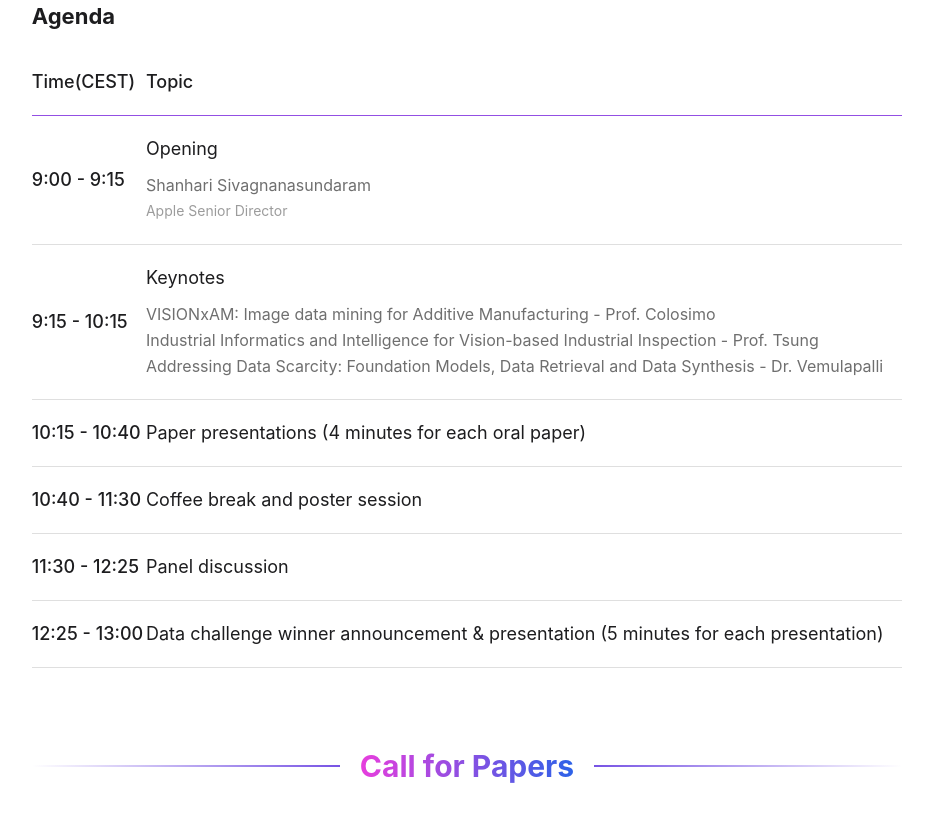
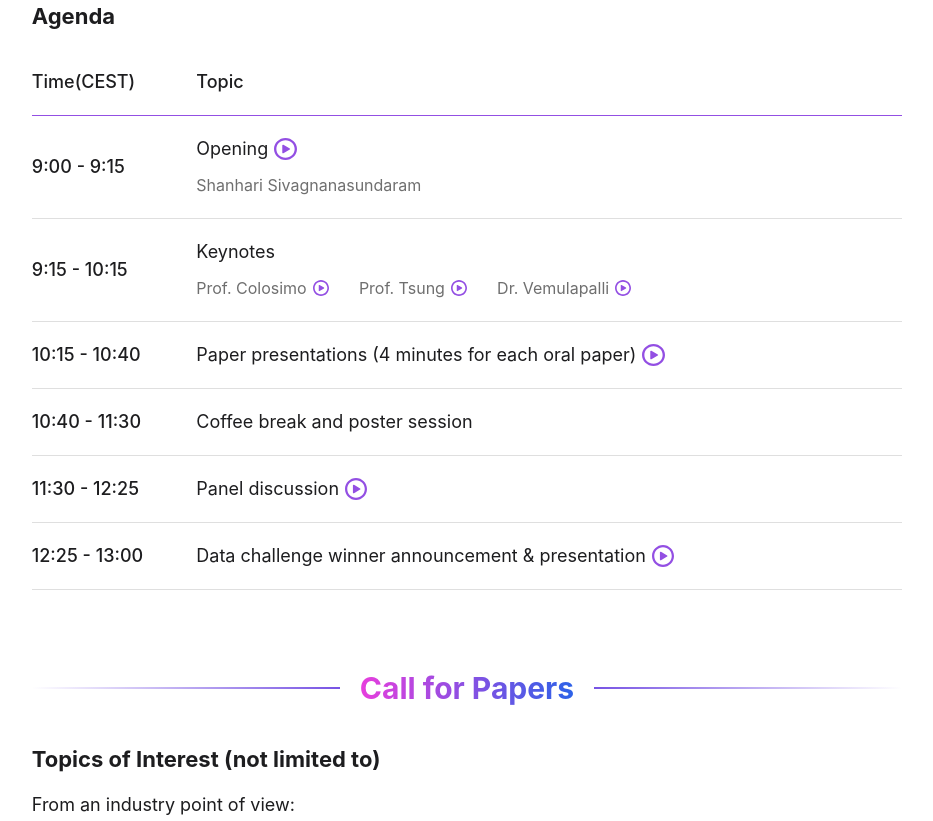
Before and after one commit to vision-based-industrial-inspection/eccv-24, a plain HTML site: page index.html in a window 1280 px wide. Shown: the part 1709-2530 px from the top of the page, without its empty margins (173-1106 px from the left). Drawn offline with Linux system fonts and the light colour scheme.

Commit message:
add video links

```diff
--- a/index.html
+++ b/index.html
@@ -85,10 +85,9 @@
                 <tr>
                     <td><b>9:00 - 9:15</b></td>
                     <td>
-                        <p>Opening</p>
+                        <p class="flex-item">Opening <a href="https://www.youtube.com/watch?v=7GgLHEBkSBI&list=PLqG1Y3yBcQbpmKjJI0pg537a0428jdx1_&index=1&t=218s" target="_blank"><img src="./images/play_big.svg" alt=""></a></p>
                         <div class="inner">
                             <p>Shanhari Sivagnanasundaram</p>
-                            <p class="light">Apple Senior Director</p>
                         </div>
                     </td>
                 </tr>
@@ -96,16 +95,16 @@
                     <td><b>9:15 - 10:15</b></td>
                     <td>
                         <p>Keynotes</p>
-                        <div class="inner">
-                            <p>VISIONxAM: Image data mining for Additive Manufacturing - Prof. Colosimo</p>
-                            <p>Industrial Informatics and Intelligence for Vision-based Industrial Inspection - Prof. Tsung</p>
-                            <p>Addressing Data Scarcity: Foundation Models, Data Retrieval and Data Synthesis - Dr. Vemulapalli</p>
+                        <div class="inner flex-inner">
+                            <p class="flex-item">Prof. Colosimo <a href="https://www.youtube.com/watch?v=QfpnzF_BKvE&list=PLqG1Y3yBcQbpmKjJI0pg537a0428jdx1_&index=2" target="_blank"><img src="./images/play_small.svg" alt=""></a></p>
+                            <p class="flex-item">Prof. Tsung <a href="https://www.youtube.com/watch?v=lDwGJNSdKUU&list=PLqG1Y3yBcQbpmKjJI0pg537a0428jdx1_&index=3" target="_blank"><img src="./images/play_small.svg" alt=""></a></p>
+                            <p class="flex-item">Dr. Vemulapalli <a href="https://www.youtube.com/watch?v=EG-VC1JpRag&list=PLqG1Y3yBcQbpmKjJI0pg537a0428jdx1_&index=4" target="_blank"><img src="./images/play_small.svg" alt=""></a></p>
                         </div>
                     </td>
                 </tr>
                 <tr>
                     <td><b>10:15 - 10:40</b></td>
-                    <td>Paper presentations (4 minutes for each oral paper)</td>
+                    <td class="flex-item">Paper presentations (4 minutes for each oral paper) <a href="https://www.youtube.com/watch?v=MM6rx_VBvmc&list=PLqG1Y3yBcQbpmKjJI0pg537a0428jdx1_&index=5" target="_blank"><img src="./images/play_big.svg" alt=""></a></td>
                 </tr>
                 <tr>
                     <td><b>10:40 - 11:30</b></td>
@@ -113,11 +112,11 @@
                 </tr>
                 <tr>
                     <td><b>11:30 - 12:25</b></td>
-                    <td>Panel discussion</td>
+                    <td class="flex-item">Panel discussion <a href="https://www.youtube.com/watch?v=IcYFhJlsGD0&list=PLqG1Y3yBcQbpmKjJI0pg537a0428jdx1_&index=6" target="_blank"><img src="./images/play_big.svg" alt=""></a></td>
                 </tr>
                 <tr>
                     <td><b>12:25 - 13:00</b></td>
-                    <td>Data challenge winner announcement & presentation (5 minutes for each presentation)</td>
+                    <td class="flex-item">Data challenge winner announcement & presentation <a href="https://www.youtube.com/watch?v=Ry_eleSeQTg&list=PLqG1Y3yBcQbpmKjJI0pg537a0428jdx1_&index=7" target="_blank"><img src="./images/play_big.svg" alt=""></a></td>
                 </tr>
             </tbody>
         </table>
@@ -703,15 +702,29 @@ td.icon-column span {
 td.icon-column img {
     margin-left: 10px;
 }
-td.flex-item {
+.flex-item {
     display: flex;
+    align-items: center;
 }
-td.flex-item img {
+.flex-item img {
     margin-left: 6px;
+}
+.flex-item a {
+    display: flex;
+    margin-left: 6px;
+}
+.flex-item a img {
+    margin-left: 0;
 }
 td .inner {
     margin-top: 10px;
     font-size: 16px;
+}
+td .flex-inner {
+    display: flex;
+}
+td .flex-inner .flex-item {
+    margin-right: 30px;
 }
 td .inner p {
     color: #6f6f6f;
@@ -1098,6 +1111,12 @@ footer {
         margin-left: 0;
         transform: scale(0.6);
     }
+    td .inner {
+        font-size: 12px;
+    }
+    td .flex-inner {
+        flex-direction: column;
+    }
     header {
         flex-direction: column;
         justify-content: center;
```
Also changed, not shown: images/play_big.svg (added), images/play_small.svg (added).
